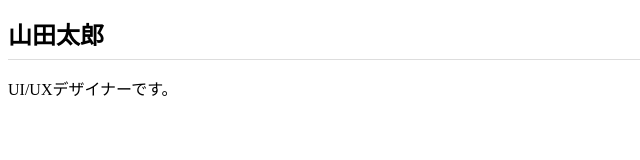
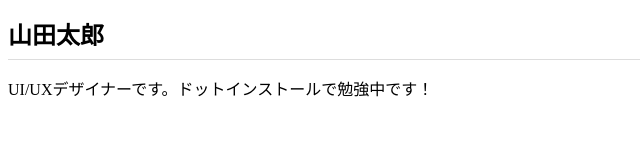
Before and after one commit to hirogrammer/hirogrammer.github.io, a plain HTML site: page index.html in a window 1280 px wide. Shown: the whole page, without its empty margins (0-640 px from the left). Drawn offline with Linux system fonts and the light colour scheme.

Commit message:
Add files via upload

```diff
--- a/index.html
+++ b/index.html
@@ -9,7 +9,7 @@
 </head>
 <body>
   <h1>山田太郎</h1>
-  <p>UI/UXデザイナーです。</p>
+  <p>UI/UXデザイナーです。ドットインストールで勉強中です！</p>
 
 </body>
 </html>
```
